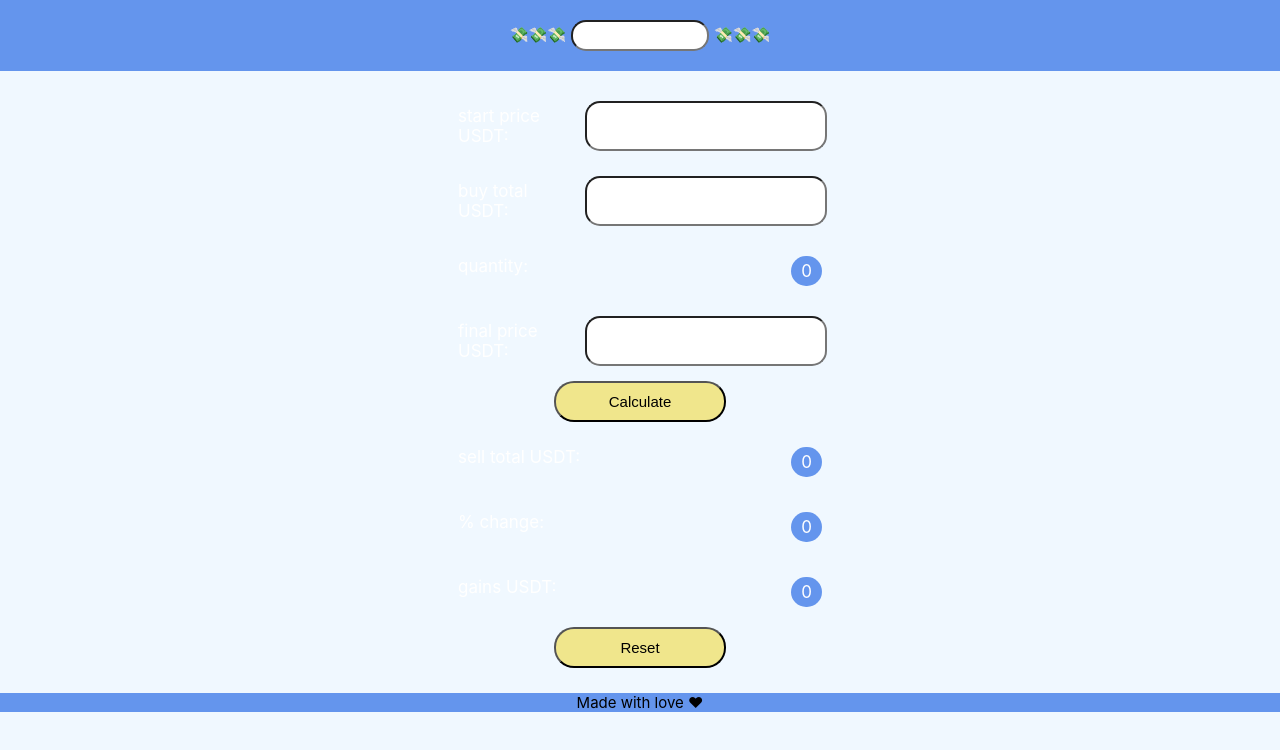
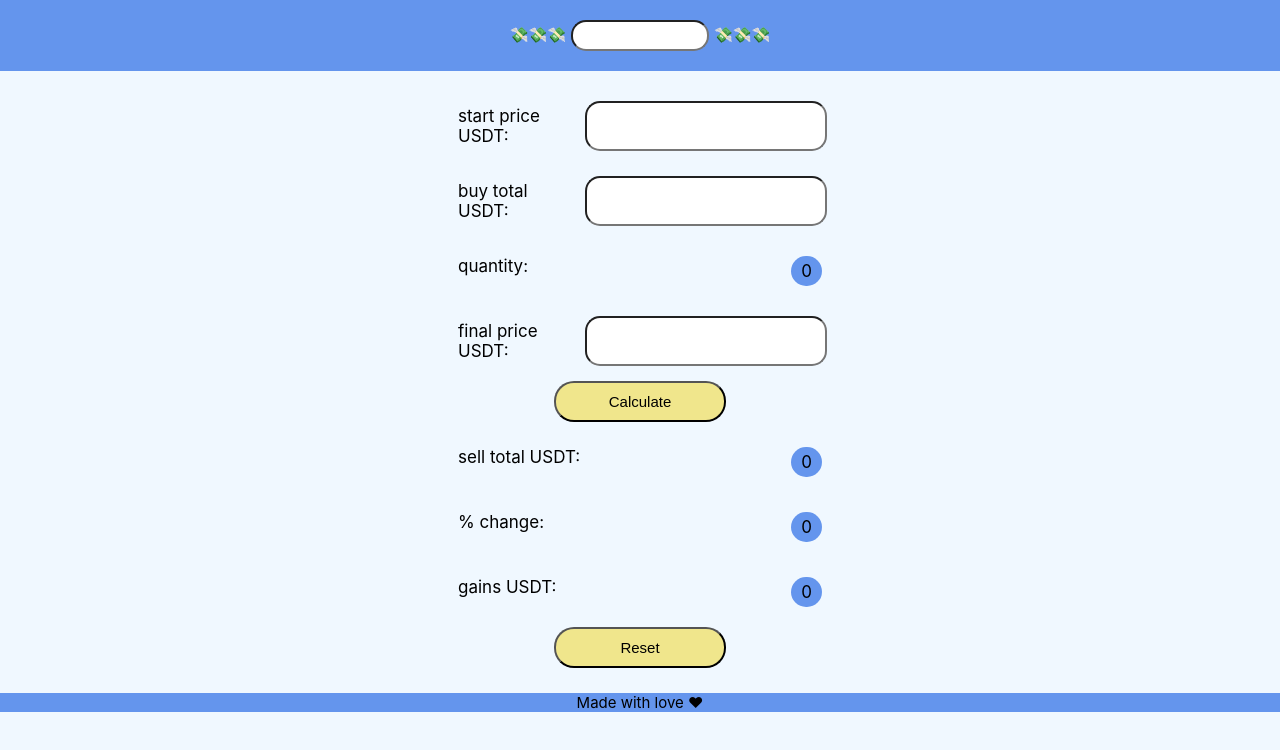
Before and after one commit to sazdg/do-your-math, a React (Create React App) app: page / in a window 1280 px wide. Shown: the top 750 px of the page. Built offline with nearby package versions, Linux system fonts and the light colour scheme.

Commit message:
color and backgroundColor

```diff
--- a/src/index.css
+++ b/src/index.css
@@ -5,8 +5,6 @@ body {
     sans-serif;
   -webkit-font-smoothing: antialiased;
   -moz-osx-font-smoothing: grayscale;
-  background-color: #000;
-  color: #fff;
   font-size: 17px;
 }
 
```
